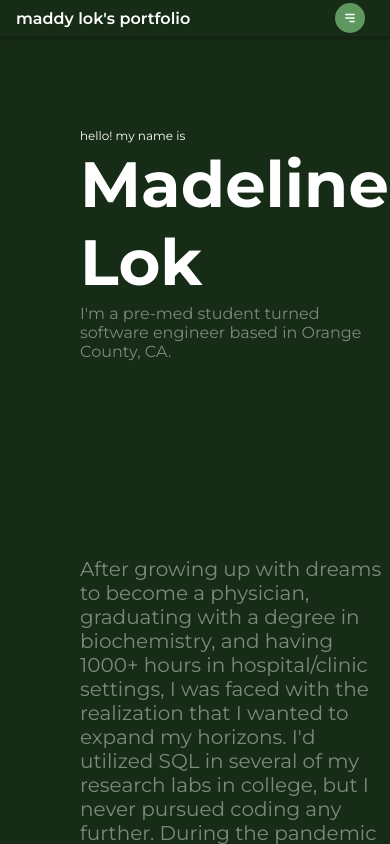
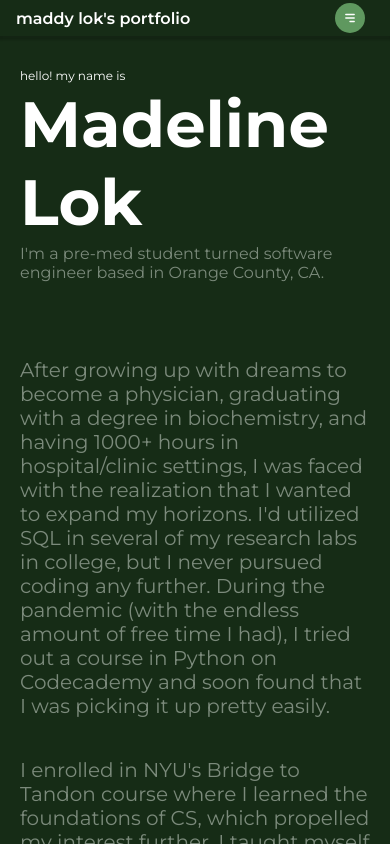
Before and after one commit to maddylok/maddy-portfolio, a React (Create React App) app: page /Home in a window 390 px wide. Shown: the top 844 px of the page. Built offline with nearby package versions, Linux system fonts and the light colour scheme.

Commit message:
took off sango project for now and edited resume higher up the page. added link to keeb project. fixed navbar spacing and fixed spacing for home section for mobile compatibility.

```diff
--- a/src/pages/Home.css
+++ b/src/pages/Home.css
@@ -80,4 +80,11 @@
         overflow: hidden;
     }
 
+    .name-container {
+        padding: 20px;
+    }
+
+    .introduction {
+        padding: 20px;
+    }
 }
```
